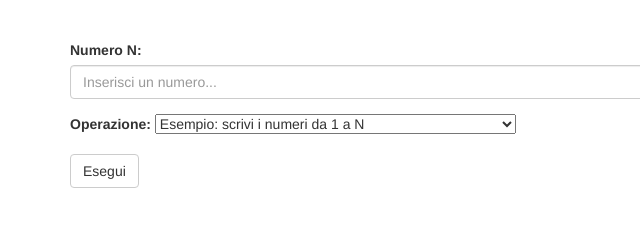
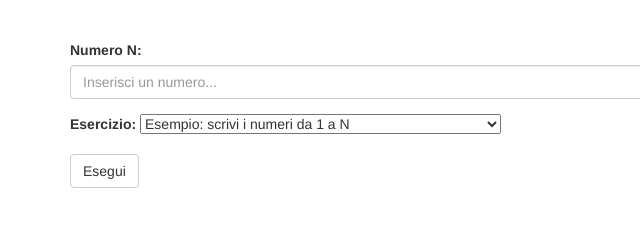
Before and after one commit to isama92/esercizi-programmazione-js, a plain HTML site: page index.html in a window 1280 px wide. Shown: the full height of the page, 0-640 px from the left. Drawn offline with nearby package versions, Linux system fonts and the light colour scheme.

Commit message:
readme modified

```diff
--- a/index.html
+++ b/index.html
@@ -17,7 +17,7 @@
                     <input type="text" name="numero" class="form-control numero" placeholder="Inserisci un numero...">
                 </div>
                 <div class="form-group">
-                    <label for="operazione">Operazione: </label>
+                    <label for="operazione">Esercizio: </label>
                     <select name="operazione" class="operazione">
                         <option value="0">Esempio: scrivi i numeri da 1 a N</option>
                         <option value="1">Numeri dispari da 1 a N</option>
```
Also changed, not shown: 1 other file.
